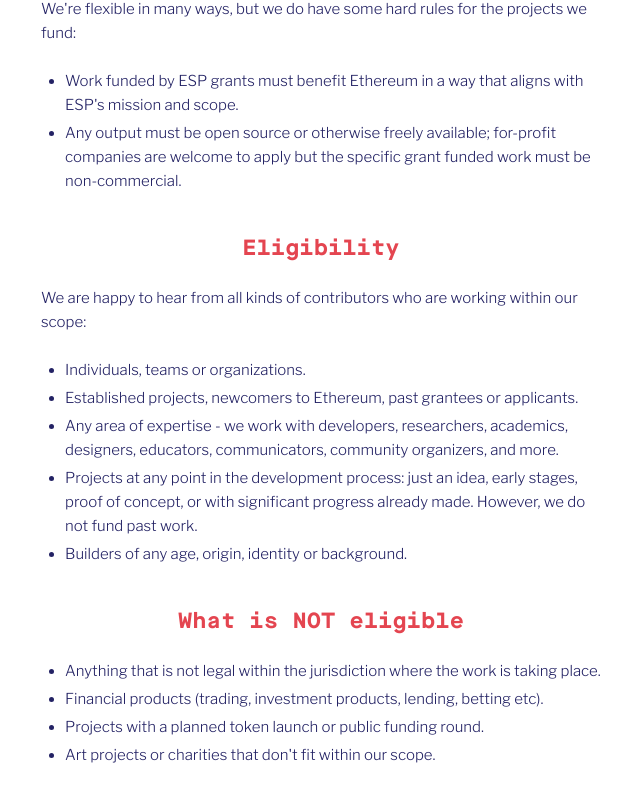
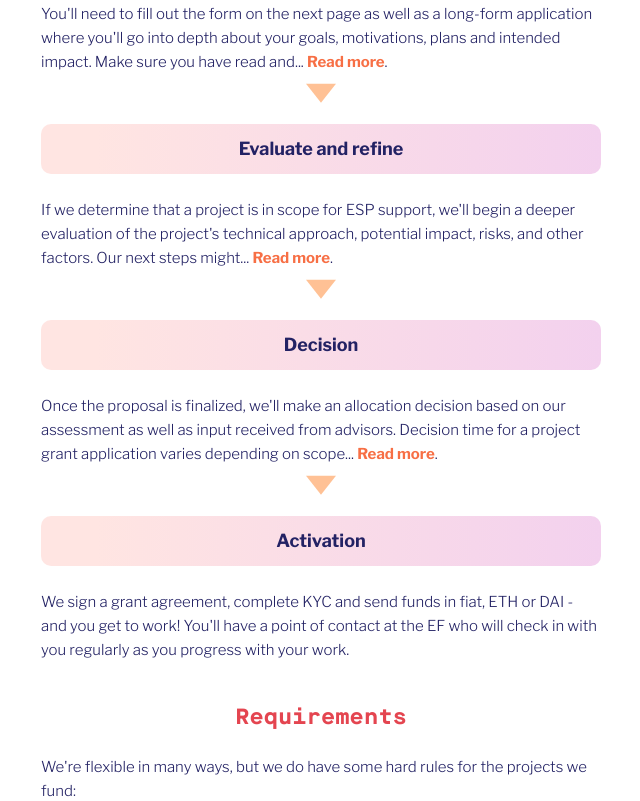
Before and after one commit to ethereum/esp-website, a Next.js app: page /applicants/project-grants in a window 1280 px wide. Shown: the part 1199-2000 px from the top of the page, without its empty margins (319-959 px from the left). Built offline with nearby package versions, Linux system fonts and the light colour scheme.

Commit message:
feat: add Process section component

```diff
--- a/src/pages/applicants/project-grants.tsx
+++ b/src/pages/applicants/project-grants.tsx
@@ -1,17 +1,32 @@
-import { Center, ListItem, Stack, UnorderedList } from '@chakra-ui/react';
+import { Center, ListItem, Stack } from '@chakra-ui/react';
 import type { NextPage } from 'next';
 import Head from 'next/head';
+import { useReducer } from 'react';
 import {
   Layout,
+  List,
   NavMobile,
   PageHeading,
   PageSection,
   PageSubheading,
   PageText,
-  PlaceholderImage
+  PlaceholderImage,
+  StepArrow,
+  StepHeader,
+  StepReadMore,
+  VisuallyHiddenText
 } from '../../components/UI';
+import { processReducer } from '../../reducers';
+
+const initialProcessState = {
+  apply: false,
+  evaluate: false,
+  decision: false
+};
 
 const ProjectGrants: NextPage = () => {
+  const [readMore, dispatch] = useReducer(processReducer, initialProcessState);
+
   return (
     <>
       <Head>
@@ -55,14 +70,7 @@ const ProjectGrants: NextPage = () => {
               </PageText>
 
               <Stack>
-                <UnorderedList
-                  color='brand.paragraph'
-                  fontSize='paragraph'
-                  fontWeight={300}
-                  lineHeight='24px'
-                  spacing={1}
-                  ml={6}
-                >
+                <List>
                   <ListItem>
                     More complex, or larger in scope: the proposed work has multiple components or
                     stages, a longer project timeline, or will require you to make new long-term
@@ -74,14 +82,93 @@ const ProjectGrants: NextPage = () => {
                     yourself difficult questions to validate your approach, and thoroughly
                     researched the state of the art in your chosen domain.
                   </ListItem>
-                </UnorderedList>
+                </List>
               </Stack>
             </section>
           </Stack>
 
           <Stack spacing={10}>
             <section id='process'>
-              <PageSection>Process</PageSection>
+              <PageSection mb={6}>Process</PageSection>
+
+              <Stack spacing={5}>
+                <Stack>
+                  <StepHeader>Apply</StepHeader>
+
+                  <PageText>
+                    You&apos;ll need to fill out the form on the next page as well as a long-form
+                    application where you&apos;ll go into depth about your goals, motivations, plans
+                    and intended impact. Make sure you have read and
+                    <span hidden={readMore.apply}>... </span>{' '}
+                    <VisuallyHiddenText readMore={readMore.apply}>
+                      understood our scope and criteria, and see below for advice on crafting a
+                      great application. After submitting, you&apos;ll receive a confirmation email
+                      within two business days.
+                    </VisuallyHiddenText>
+                    <StepReadMore
+                      hidden={readMore.apply}
+                      onClick={() => dispatch({ type: 'PROCESS_APPLY' })}
+                    />
+                    <span hidden={readMore.apply}>.</span>
+                  </PageText>
+
+                  <StepArrow />
+                </Stack>
+
+                <Stack>
+                  <StepHeader>Evaluate and refine</StepHeader>
+
+                  <PageText>
+                    If we determine that a project is in scope for ESP support, we&apos;ll begin a
+                    deeper evaluation of the project&apos;s technical approach, potential impact,
+                    risks, and other factors. Our next steps might
+                    <span hidden={readMore.evaluate}>... </span>{' '}
+                    <VisuallyHiddenText readMore={readMore.evaluate}>
+                      include gathering more information, getting input from advisors, and working
+                      with you to refine or rescope the project proposal.
+                    </VisuallyHiddenText>
+                    <StepReadMore
+                      hidden={readMore.evaluate}
+                      onClick={() => dispatch({ type: 'PROCESS_EVALUATE' })}
+                    />
+                    <span hidden={readMore.evaluate}>.</span>
+                  </PageText>
+
+                  <StepArrow />
+                </Stack>
+
+                <Stack>
+                  <StepHeader>Decision</StepHeader>
+
+                  <PageText>
+                    Once the proposal is finalized, we&apos;ll make an allocation decision based on
+                    our assessment as well as input received from advisors. Decision time for a
+                    project grant application varies depending on scope
+                    <span hidden={readMore.decision}>... </span>{' '}
+                    <VisuallyHiddenText readMore={readMore.decision}>
+                      and complexity, and may take a few months from when the application was first
+                      submitted.
+                    </VisuallyHiddenText>
+                    <StepReadMore
+                      hidden={readMore.decision}
+                      onClick={() => dispatch({ type: 'PROCESS_DECISION' })}
+                    />
+                    <span hidden={readMore.decision}>.</span>
+                  </PageText>
+
+                  <StepArrow />
+                </Stack>
+
+                <Stack>
+                  <StepHeader>Activation</StepHeader>
+
+                  <PageText>
+                    We sign a grant agreement, complete KYC and send funds in fiat, ETH or DAI - and
+                    you get to work! You&apos;ll have a point of contact at the EF who will check in
+                    with you regularly as you progress with your work.
+                  </PageText>
+                </Stack>
+              </Stack>
             </section>
 
             <section id='requirements'>
@@ -92,14 +179,7 @@ const ProjectGrants: NextPage = () => {
                 fund:
               </PageText>
 
-              <UnorderedList
-                color='brand.paragraph'
-                fontSize='paragraph'
-                fontWeight={300}
-                lineHeight='24px'
-                spacing={1}
-                ml={6}
-              >
+              <List>
                 <ListItem>
                   Work funded by ESP grants must benefit Ethereum in a way that aligns with
                   ESP&apos;s mission and scope.
@@ -108,7 +188,7 @@ const ProjectGrants: NextPage = () => {
                   Any output must be open source or otherwise freely available; for-profit companies
                   are welcome to apply but the specific grant funded work must be non-commercial.
                 </ListItem>
-              </UnorderedList>
+              </List>
             </section>
 
             <section id='eligibility'>
@@ -119,14 +199,7 @@ const ProjectGrants: NextPage = () => {
                 scope:
               </PageText>
 
-              <UnorderedList
-                color='brand.paragraph'
-                fontSize='paragraph'
-                fontWeight={300}
-                lineHeight='24px'
-                spacing={1}
-                ml={6}
-              >
+              <List>
                 <ListItem>Individuals, teams or organizations.</ListItem>
                 <ListItem>
                   Established projects, newcomers to Ethereum, past grantees or applicants.
@@ -141,20 +214,13 @@ const ProjectGrants: NextPage = () => {
                   fund past work.
                 </ListItem>
                 <ListItem>Builders of any age, origin, identity or background.</ListItem>
-              </UnorderedList>
+              </List>
             </section>
 
             <section id='not-eligible'>
               <PageSection mb={6}>What is NOT eligible</PageSection>
 
-              <UnorderedList
-                color='brand.paragraph'
-                fontSize='paragraph'
-                fontWeight={300}
-                lineHeight='24px'
-                spacing={1}
-                ml={6}
-              >
+              <List>
                 <ListItem>
                   Anything that is not legal within the jurisdiction where the work is taking place.
                 </ListItem>
@@ -163,7 +229,7 @@ const ProjectGrants: NextPage = () => {
                 </ListItem>
                 <ListItem>Projects with a planned token launch or public funding round.</ListItem>
                 <ListItem>Art projects or charities that don&apos;t fit within our scope.</ListItem>
-              </UnorderedList>
+              </List>
             </section>
 
             <section id='tips-application'>
@@ -179,14 +245,7 @@ const ProjectGrants: NextPage = () => {
                 mind:
               </PageText>
 
-              <UnorderedList
-                color='brand.paragraph'
-                fontSize='paragraph'
-                fontWeight={300}
-                lineHeight='24px'
-                spacing={1}
-                ml={6}
-              >
+              <List>
                 <ListItem>
                   <strong>Be specific:</strong> we want you to share your grand vision - but you
                   also need to tell us, concretely, how you plan to achieve your goals.
@@ -235,7 +294,7 @@ const ProjectGrants: NextPage = () => {
                   your application, we ask you to start thinking about different potential paths to
                   achieving your goals.
                 </ListItem>
-              </UnorderedList>
+              </List>
             </section>
 
             <section id='faq'>
```
